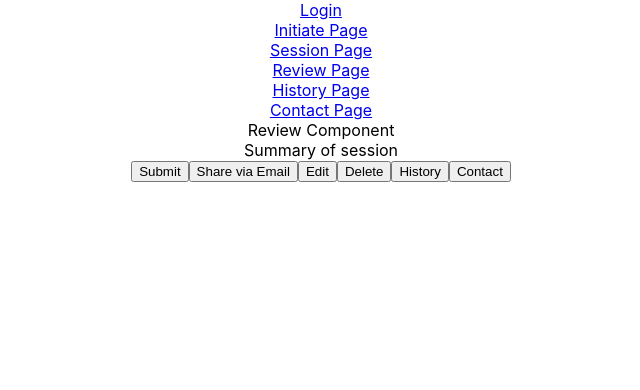
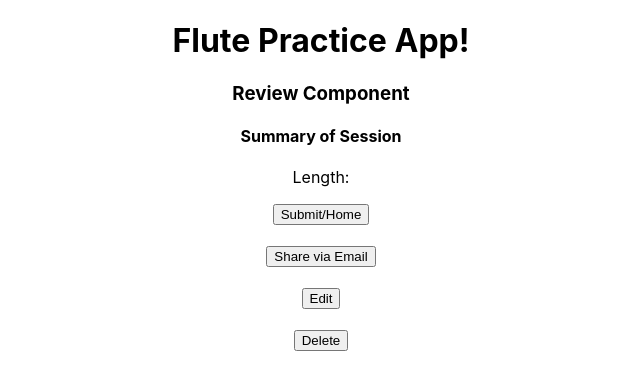
Before and after one commit to JRomatowski/flute-practice-app, a React (Create React App) app: page /review in a window 1280 px wide. Shown: the top 390 px of the page, without its empty margins (319-959 px from the left). Built offline with nearby package versions, Linux system fonts and the light colour scheme.

Commit message:
updated layout

```diff
--- a/src/App.js
+++ b/src/App.js
@@ -1,4 +1,4 @@
-import { Routes, Route, Link } from 'react-router-dom'
+import { Routes, Route } from 'react-router-dom'
 import './App.css';
 import Login from "./components/Login";
 import Initiate from './components/Initiate';
@@ -7,18 +7,25 @@ import Review from './components/Review';
 import History from './components/History';
 import Contact from './components/Contact';
 
+// This is for testing
+// import { Link } from 'react-router-dom'
+
 function App() {
 
   return (
     <div className="App">
-      <nav>
+      {/* Below is for testing purposes */}
+      {/* <nav className="test-navbar>
         <Link to="/">Login</Link><br/>
         <Link to="/initiate">Initiate Page</Link><br/>
         <Link to='/session'>Session Page</Link><br/>
         <Link to='/review'>Review Page</Link><br/>
         <Link to='/history'>History Page</Link><br/>
         <Link to='/contact'>Contact Page</Link><br/>
-      </nav>
+      </nav> */}
+      <h1 className='header'>
+        Flute Practice App!
+      </h1>
       <main>
         <Routes>
           <Route path='/' element={<Login/>}/>
--- a/src/components/Contact.js
+++ b/src/components/Contact.js
@@ -4,10 +4,6 @@ import { useNavigate } from 'react-router-dom'
 function Contact() {
 
     const navigate = useNavigate();
-
-    const historyClick = function() {
-        navigate('/History')
-    }
 
     const initiateClick = function() {
         navigate('/Initiate')
@@ -20,9 +16,13 @@ function Contact() {
     return(
         <>
             <div>Contact Component</div>
-            <div>Contact Form Here</div>
-            <button>Submit Contact</button>
-            <button onClick={historyClick}>History</button>
+            <h1 className="contact">Contact Us!</h1>
+            <div className='contact-container'>
+                <input type="text" className="name" placeholder="Name" name='name'></input><br></br><br></br>
+                <input type="email" className="email" placeholder="Email" name='email'></input><br></br><br></br>
+                <textarea className="message" placeholder="Your Message" type="text" rows="10" name="comments, questions?"></textarea><br></br>
+                <button type='submit' className="send">Send</button>
+            </div><br></br>
             <button onClick={initiateClick}>Home</button>
             <button onClick={loginClick}>Logout</button>
         </>
--- a/src/components/History.js
+++ b/src/components/History.js
@@ -19,10 +19,11 @@ function History() {
 
     return(
         <>
-            <div>History Component</div>
-            <p>List of stats for the person logged in</p>
-            <button onClick={initiateClick}>Go Home</button>
-            <button onClick={contactClick}>Contact</button>
+            <h3>History Component</h3>
+            <div>List of stats for the person logged in</div>
+            <p>Practice Session 1: x minutes long</p>
+            <button onClick={initiateClick}>Go Home</button><br></br>
+            <button onClick={contactClick}>Contact</button><br></br>
             <button onClick={loginClick}>Log Out</button>
         </>
     )
--- a/src/components/Initiate.js
+++ b/src/components/Initiate.js
@@ -23,11 +23,10 @@ function Initiate() {
 
     return(
         <>
-            <div>Initiate Component</div>
-
-            <button onClick={sessionClick}>Practice </button>
-            <button onClick={historyClick}>History</button>
-            <button onClick={contactClick}>Contact</button>
+            <h3>Initiate Component</h3>
+            <button onClick={sessionClick}>Practice!</button><br></br><br></br>
+            <button onClick={historyClick}>History</button><br></br><br></br>
+            <button onClick={contactClick}>Contact</button><br></br><br></br>
             <button onClick={loginClick}>Log Out</button>
         </>
     )
--- a/src/components/Login.js
+++ b/src/components/Login.js
@@ -16,9 +16,12 @@ function Login() {
                     <h2 id='home-title-text'>Flute Practice App</h2>
                     <div id='blurb'>
                         <p>Enter in your information below:</p>
-                        <form>Username</form>
-                        <form>PW</form>
-                        <button onClick={initiateClick}>Login</button>
+                        <div className='login-container'>
+                            <input type="email" className="email" placeholder="Email" name='email'></input><br></br><br></br>
+                            <input type="password" className="password" placeholder="Password" name="password"></input><br></br><br></br>
+                            <button onClick={initiateClick}>Login</button>
+                        </div><br></br>
+
                     </div>
                 </section>
             </div>
--- a/src/components/Review.js
+++ b/src/components/Review.js
@@ -18,24 +18,17 @@ function Review() {
         // }
     }
 
-    const historyClick = function() {
-        navigate('/History')
-    }
-
-    const contactClick = function() {
-        navigate('/Contact')
-    }
-
     return(
         <>
-            <div>Review Component</div>
-            <div>Summary of session</div>
-            <button onClick={initiateClick}>Submit</button>
-            <button>Share via Email</button>
-            <button>Edit</button>
-            <button onClick={deleteClick}>Delete</button>
-            <button onClick={historyClick}>History</button>
-            <button onClick={contactClick}>Contact</button>
+            <h3>Review Component</h3>
+            <div className='review-container'>
+                <h4>Summary of Session</h4>
+                <p>Length:</p>
+                <button onClick={initiateClick}>Submit/Home</button><br></br><br></br>
+                <button>Share via Email</button><br></br><br></br>
+                <button>Edit</button><br></br><br></br>
+                <button onClick={deleteClick}>Delete</button>
+            </div>
         </>
     )
 }
--- a/src/components/Session.js
+++ b/src/components/Session.js
@@ -9,7 +9,9 @@ function Session() {
         navigate('/Initiate')
     }
 
-    const reviewClick = function() {
+    const reviewClick = function(event) {
+        event.preventDefault()
+        console.log("Info will be submitted here")
         navigate('/Review')
     }
 
@@ -24,11 +26,16 @@ function Session() {
 
     return(
         <>
-            <div>Session Component</div>
-            <p>Form to enter in stats</p>
-            <button onClick={initiateClick}>Back</button>
-            <button onClick={reviewClick}>Review</button>
-            <button onClick={contactClick}>Contact</button>
+            <h3>Session Component</h3>
+
+            <form onSubmit={reviewClick}>
+                <div>Length of session?</div><br></br>
+                <input type='number'/><br></br><br></br>
+                <button type="submit" onClick={reviewClick}>Review</button>
+            </form><br></br><br></br>
+
+            <button onClick={initiateClick}>Back</button><br></br>
+            <button onClick={contactClick}>Contact</button><br></br>
             <button onClick={loginClick}>Log Out</button>
         </>
     )
```
Also changed, not shown: src/App.css (line endings or trailing spaces).
